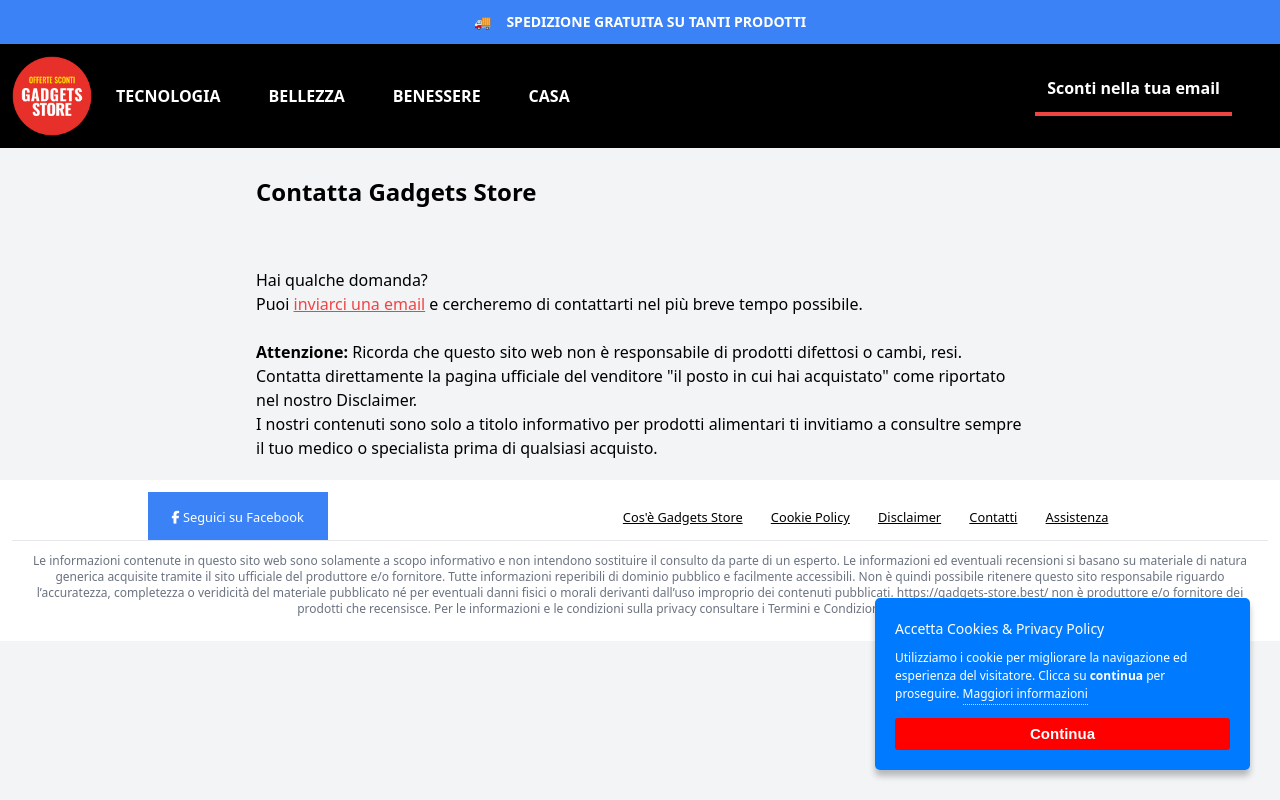
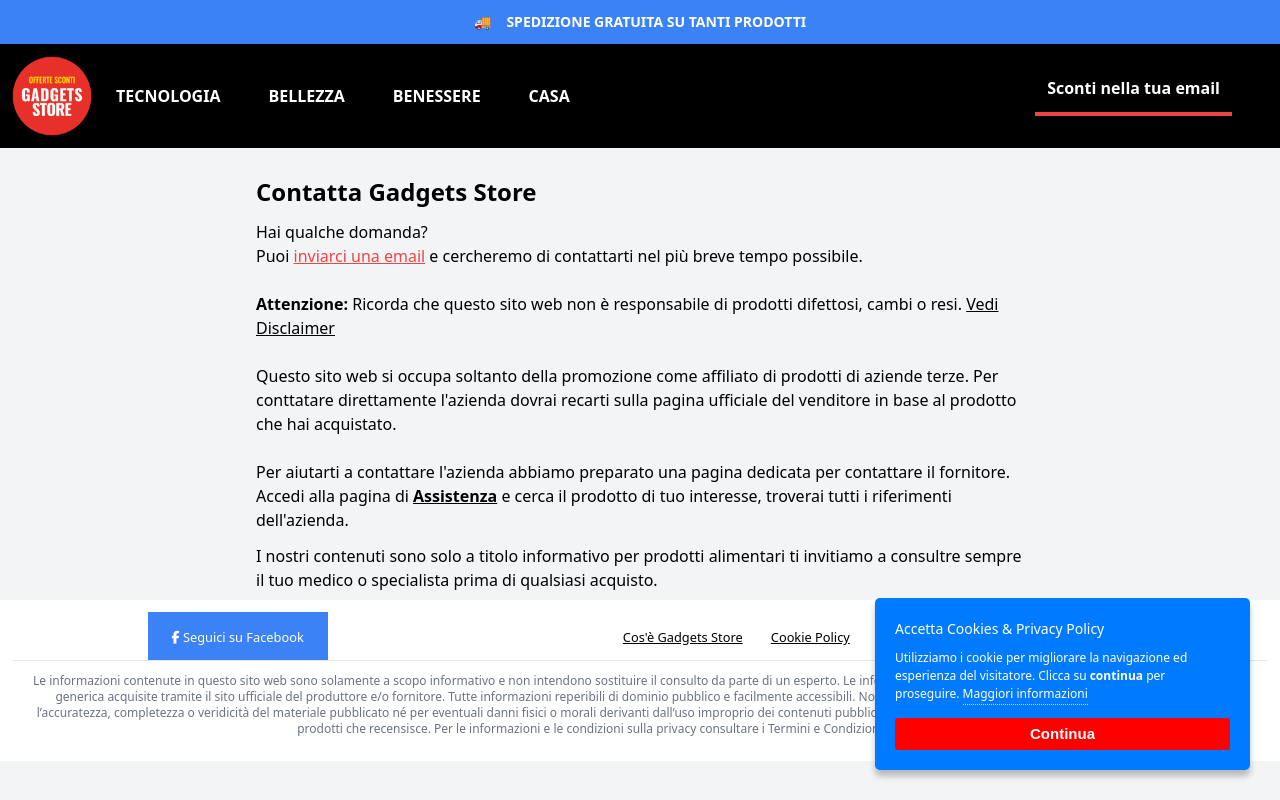
Before and after one commit to agileontheweb/gadgets-store.best, a PHP site: page /contatti.php in a window 1280 px wide. Run offline with PHP 8.4, Linux system fonts and the light colour scheme; some libraries are stand-ins or nearby versions.

Commit message:
Fix some text

```diff
--- a/assistenza.php
+++ b/assistenza.php
@@ -13,7 +13,7 @@
 
     <div class="pt-32 px-3">
       <div class="max-w-screen-md mx-auto">
-        <h1 class="text-2xl font-bold py-12">
+        <h1 class="text-2xl font-bold pt-12">
           Assistenza <?php echo $brand_name; ?>
         </h1>
         <p class="font-bold">Il prodotto che hai ricevuto non era come volevi? Era difettoso?</p>
--- a/contatti.php
+++ b/contatti.php
@@ -10,7 +10,7 @@
 
     <div class="pt-32 px-3">
       <div class="max-w-screen-md mx-auto">
-        <h1 class="text-2xl font-bold py-12">
+        <h1 class="text-2xl font-bold pt-12">
           Contatta <?php echo $brand_name; ?>
         </h1>
         <p class="py-3">
@@ -19,13 +19,24 @@
         </p>
         <p class="py-3">
           <strong>Attenzione:</strong>
-          Ricorda che questo sito web non è responsabile di prodotti difettosi o
-          cambi, resi. Contatta direttamente la pagina ufficiale del venditore
-          "il posto in cui hai acquistato" come riportato nel nostro Disclaimer.
-          <br>
-          I nostri contenuti sono solo a titolo informativo per prodotti alimentari
-          ti invitiamo a consultre sempre il tuo medico o specialista prima di qualsiasi acquisto.
+          Ricorda che questo sito web non è responsabile di prodotti difettosi,
+          cambi o resi. <a class="underline" href="<?php echo $projectPath ?>/disclaimer.php">Vedi Disclaimer</a>
        </p>
+       <p class="py-3">
+         Questo sito web si occupa soltanto della promozione come affiliato di prodotti
+         di aziende terze. Per conttatare direttamente l'azienda dovrai recarti sulla
+         pagina ufficiale del venditore in base al prodotto che hai acquistato.
+       </p>
+       <p class="py-3">
+         Per aiutarti a contattare l'azienda abbiamo preparato una pagina dedicata per
+         contattare il fornitore.
+         Accedi alla pagina di
+         <a class="underline font-bold" href="<?php echo $projectPath ?>/assistenza.php">Assistenza</a>
+         e cerca il prodotto di tuo interesse, troverai tutti i riferimenti dell'azienda.
+       </p>
+
+       I nostri contenuti sono solo a titolo informativo per prodotti alimentari
+       ti invitiamo a consultre sempre il tuo medico o specialista prima di qualsiasi acquisto.
       </div>
     </div>
 
--- a/cookie-policy.php
+++ b/cookie-policy.php
@@ -10,7 +10,7 @@
     <div class="pt-32 px-3">
 
       <div class="max-w-screen-md mx-auto">
-        <h1 class="text-2xl font-bold py-12">
+        <h1 class="text-2xl font-bold pt-12">
           Cookie Policy <?php echo $brand_name; ?>.
         </h1>
         <p class="py-5">
--- a/cosa-e-gadgets-store.php
+++ b/cosa-e-gadgets-store.php
@@ -10,7 +10,7 @@
 
     <div class="pt-32 px-3">
       <div class="max-w-screen-md mx-auto">
-        <h1 class="text-2xl font-bold py-12">
+        <h1 class="text-2xl font-bold pt-12">
           <?php echo $brand_name; ?>
         </h1>
         <p class="py-3">
```
